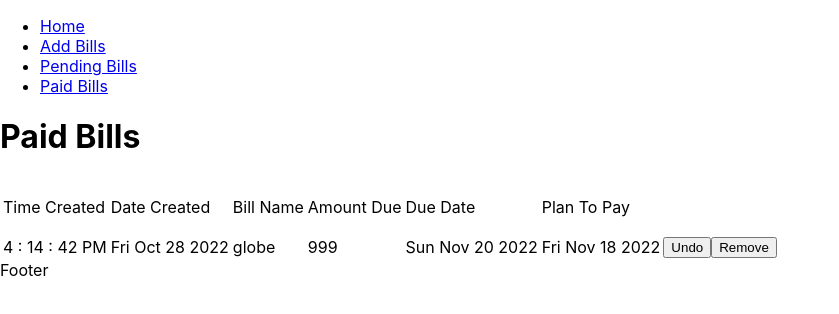
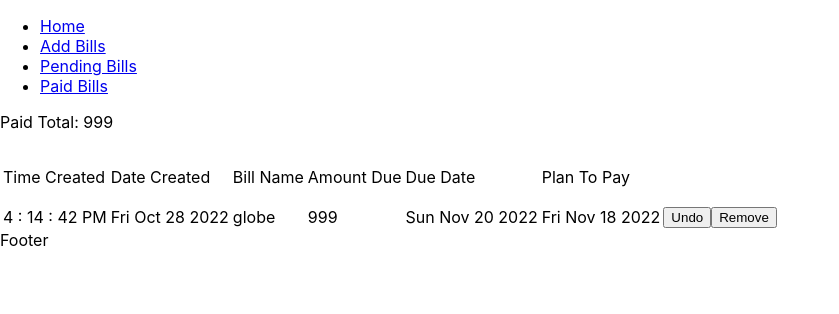
Before and after one commit to dyankristoper/todo-app, a React (Create React App) app in the folder p3-react-app/: page /paid-bills in a window 1280 px wide. Shown: the top 314 px of the page, without its empty margins (0-839 px from the left). Built offline with nearby package versions, Linux system fonts and the light colour scheme.

Commit message:
feat: Adding paidTotal

```diff
--- a/p3-react-app/src/pages/AddBills.js
+++ b/p3-react-app/src/pages/AddBills.js
@@ -50,6 +50,8 @@ const AddBills = () => {
         setErrorMessage('');
         setBillName('');
         setBillAmount('');
+        setBillDueDate('');
+        setBillPlanToPay('');
     }
 }
 
--- a/p3-react-app/src/pages/PaidBills.js
+++ b/p3-react-app/src/pages/PaidBills.js
@@ -2,16 +2,11 @@ import BillRow from '../components/BillRow';
 
 const PaidBills = ({allPaidBills}) => {
 
-  return (
-    <>
-      <h1>Paid Bills</h1>
-      {/* <h2>Total Paid Bills: </h2> */}
+  let paidTotal =  0;
+  const paidBills = allPaidBills.map( bill => {
+    paidTotal = parseFloat(paidTotal) + parseFloat(bill.amount);
 
-      <>
-      <div>
-        {
-        allPaidBills.map( bill => {
-          return <BillRow
+    return <BillRow
                     key = {bill.name}
                     timeCreated = {bill.timeCreated}
                     dateCreated = {bill.dateCreated}
@@ -20,10 +15,14 @@ const PaidBills = ({allPaidBills}) => {
                     dueDate = {bill.dueDate}
                     planToPay = {bill.planToPay}
                     status = {bill.status} />
-        })
-      }
+                  })
+
+  return (
+    <>
+      <div>
+        <p>Paid Total: {paidTotal}</p>
+        {paidBills}
       </div>
-    </>
     </>
   )
 }
--- a/p3-react-app/src/pages/PendingBills.js
+++ b/p3-react-app/src/pages/PendingBills.js
@@ -4,8 +4,8 @@ import BillRow from "../components/BillRow";
 const PendingBills = ({allPendingBills}) => {
   let pendingTotal = 0;
   const pendingBills = allPendingBills.map( bill => {
-    pendingTotal = parseInt(pendingTotal) + parseInt(bill.amount);
-    console.log(pendingTotal);
+    pendingTotal = parseFloat(pendingTotal) + parseFloat(bill.amount);
+
     return <BillRow
               key = {bill.name}
               timeCreated = {bill.timeCreated}
@@ -16,8 +16,7 @@ const PendingBills = ({allPendingBills}) => {
               planToPay = {bill.planToPay}
               status = {bill.status} />
   })
-  // console.log(allPendingBills);
-  // console.log(pendingTotal);
+
   return (
     <>
       <div>
```
Also changed, not shown: p3-react-app/src/App.js (+0 -22 lines).
